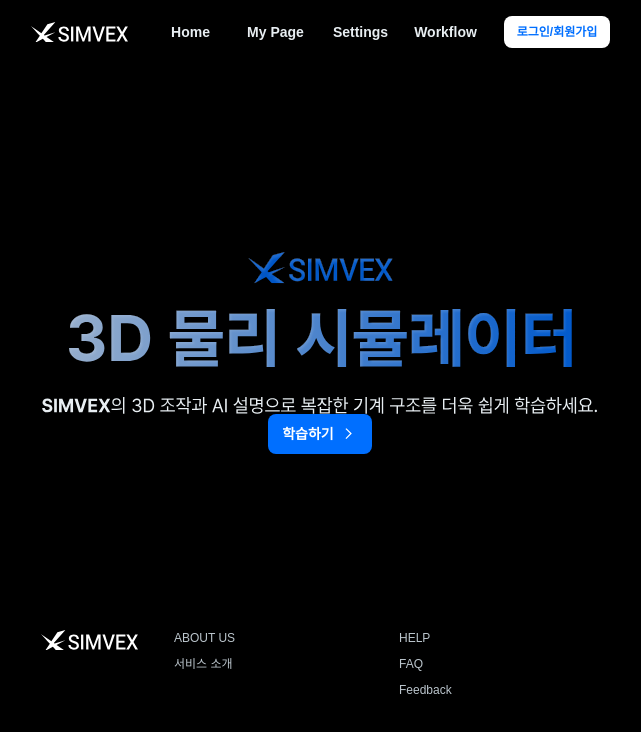
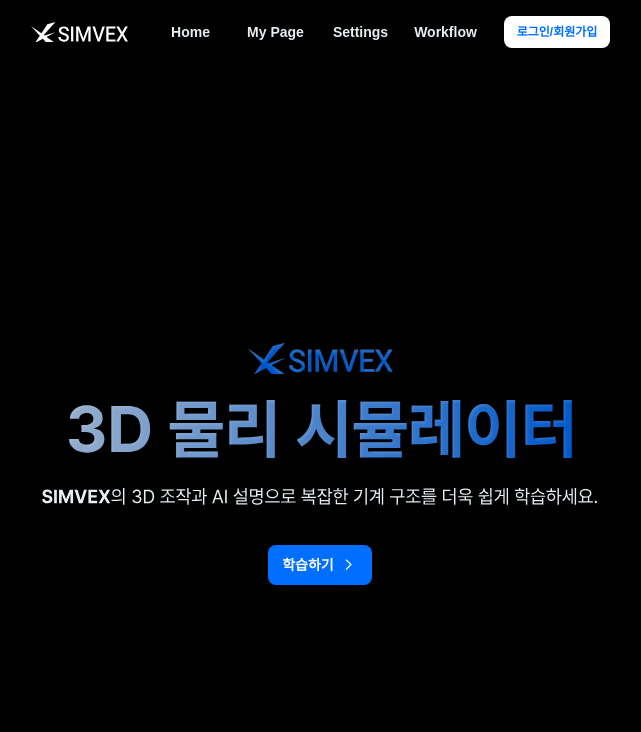
Before and after one commit to team-blaybus-runtime/team-blaybus-runtime_front, a Next.js app: page / in a window 1280 px wide. Shown: the top 732 px of the page, without its empty margins (320-961 px from the left). Built offline with nearby package versions, Linux system fonts and the light colour scheme.

Commit message:
fix(low): 공통 래이아웃 디자인 깨짐 이슈 수정

```diff
--- a/src/app/page.tsx
+++ b/src/app/page.tsx
@@ -4,7 +4,7 @@
 
 export default function Home() {
   return (
-    <CenterColumn width="100%" height="100%" p="289px 360px">
+    <CenterColumn width="100%" height="100%" p="289px 360px" gridGap="40px">
       <HomeInfo />
       <StudyBtn />
     </CenterColumn>
--- a/src/component/common/Footer.tsx
+++ b/src/component/common/Footer.tsx
@@ -1,7 +1,6 @@
 import { Column, Row } from "@/styles/base/BaseComponents";
 import { Img } from "@/styles/base/BaseStyledTags";
 import { Font } from "@/styles/typo/typography";
-import React from "react";
 
 const FOOTER_SECTIONS = [
   {
@@ -22,6 +21,7 @@
       bg="neutral_1100"
       p="48px 360px"
       gridGap="24px"
+      minWidth="1280px"
     >
       <Row width="100%" justifyContent="space-between">
         <Img
--- a/src/component/common/Layout.tsx
+++ b/src/component/common/Layout.tsx
@@ -1,7 +1,7 @@
 "use client";
 import React from "react";
 import styled from "styled-components";
-import Header from "./header/Header";
+import Header from "@/component/common/header/Header";
 import { Column } from "@/styles/base/BaseComponents";
 import Footer from "@/component/common/Footer";
 import colors from "@/styles/constant/colors";
@@ -20,6 +20,7 @@
   width: 100%;
   height: 100dvh;
   overflow-x: auto;
+  overflow-y: auto;
 `;
 
 const Content = styled.main`
@@ -27,6 +28,7 @@
   min-height: 0;
   height: 100%;
   display: flex;
+  background-color: ${colors.neutral_1100};
   min-width: 1280px;
-  background-color: ${colors.neutral_1100};
+  min-height: 800px;
 `;
--- a/src/component/common/header/Header.tsx
+++ b/src/component/common/header/Header.tsx
@@ -28,7 +28,13 @@
   ];
 
   return (
-    <CenterRow width="100%" height="68px" bg="neutral_1100" p="16px 350px">
+    <CenterRow
+      width="100%"
+      height="68px"
+      bg="neutral_1100"
+      p="16px 350px"
+      minWidth="1280px"
+    >
       <Img
         src="/icons/common/Logo.svg"
         alt="logo"
@@ -45,7 +51,7 @@
               width="69px"
               textAlign="center"
               onClick={() => router.push(menu.href)}
-              style={{ cursor: "pointer" }}
+              style={{ cursor: "pointer", whiteSpace: "nowrap" }}
             >
               {menu.name}
             </Font>
--- a/src/component/home/HomeInfo.tsx
+++ b/src/component/home/HomeInfo.tsx
@@ -3,7 +3,7 @@
 
 export default function HomeInfo() {
   return (
-    <CenterColumn width="1200px" height="208px" gridGap="25px">
+    <CenterColumn width="1200px" gridGap="25px">
       <Img
         src="/icons/home/homeLogo.svg"
         alt="home-info"
```
